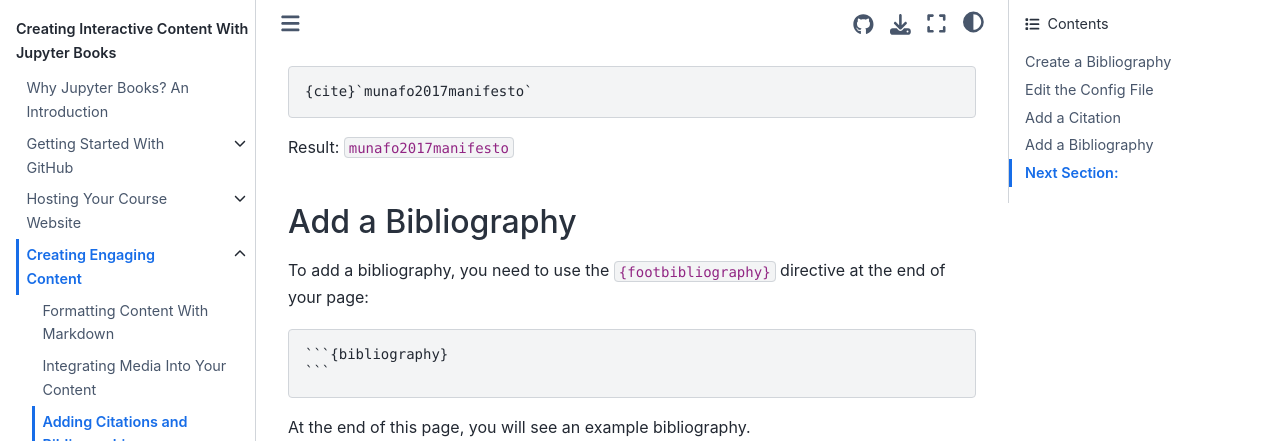
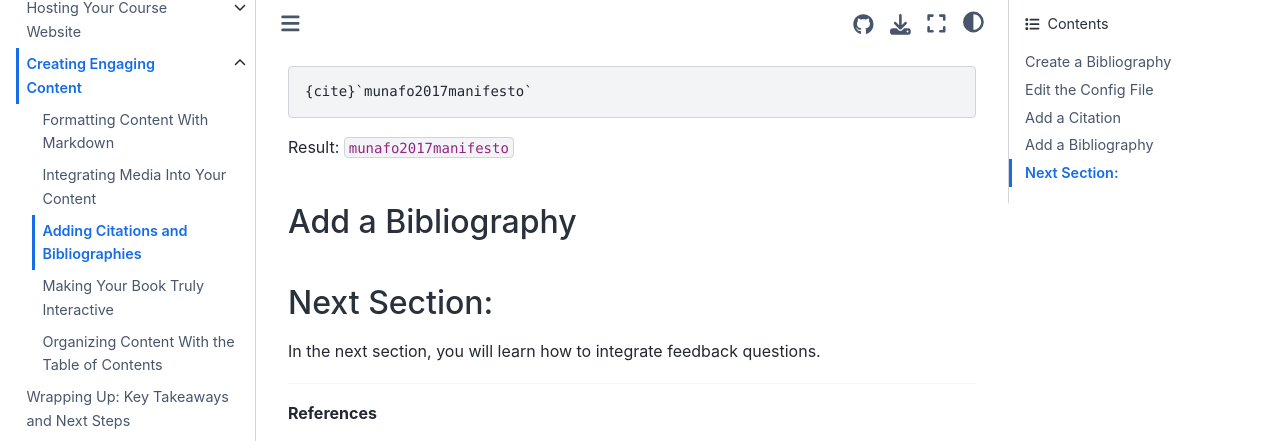
Before and after one commit to M-earnest/tutorial_jupyter_books, a Jupyter Book: the page built from content/3_create/citations.md, in a window 1280 px wide and 900 px high, scrolled down 1381 px, cut to the strip 0-441 px from the top of the window. Built offline with Jupyter Book 1.0.4 settings and Sphinx 7.4.7 and the Sphinx Book theme 1.1.4, drawn with Linux system fonts in a browser that asks for light colours; pages that are not in the unit, such as notebooks, are missing from menus; cross-references to code outside the pages are shown as plain code.

Commit message:
Update citations.md

`````diff
--- a/content/3_create/citations.md
+++ b/content/3_create/citations.md
@@ -32,12 +32,6 @@ Result:
 
 ## Add a Bibliography
 
-To add a bibliography, you need to use the `{footbibliography}` directive at the end of your page:
-````
-```{bibliography}
-```
-````
-At the end of this page, you will see an example bibliography.
 
 
 ## Next Section:
@@ -45,5 +39,6 @@ In the next section, you will learn how to integrate feedback questions.
 
 ----
 **References**
-```{footbibliography}
+```{bibliography}
+:style: plain
 ```
`````
